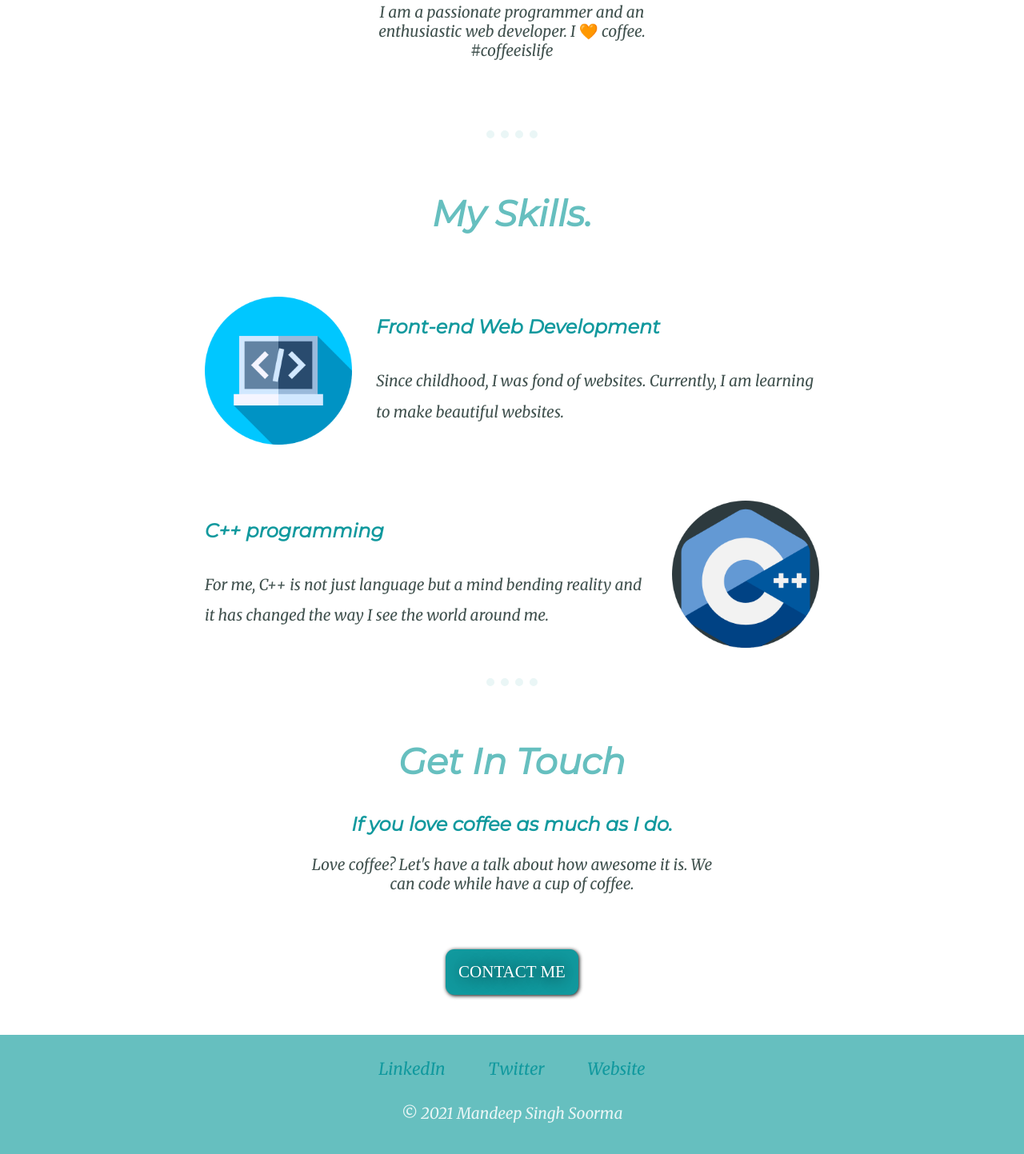
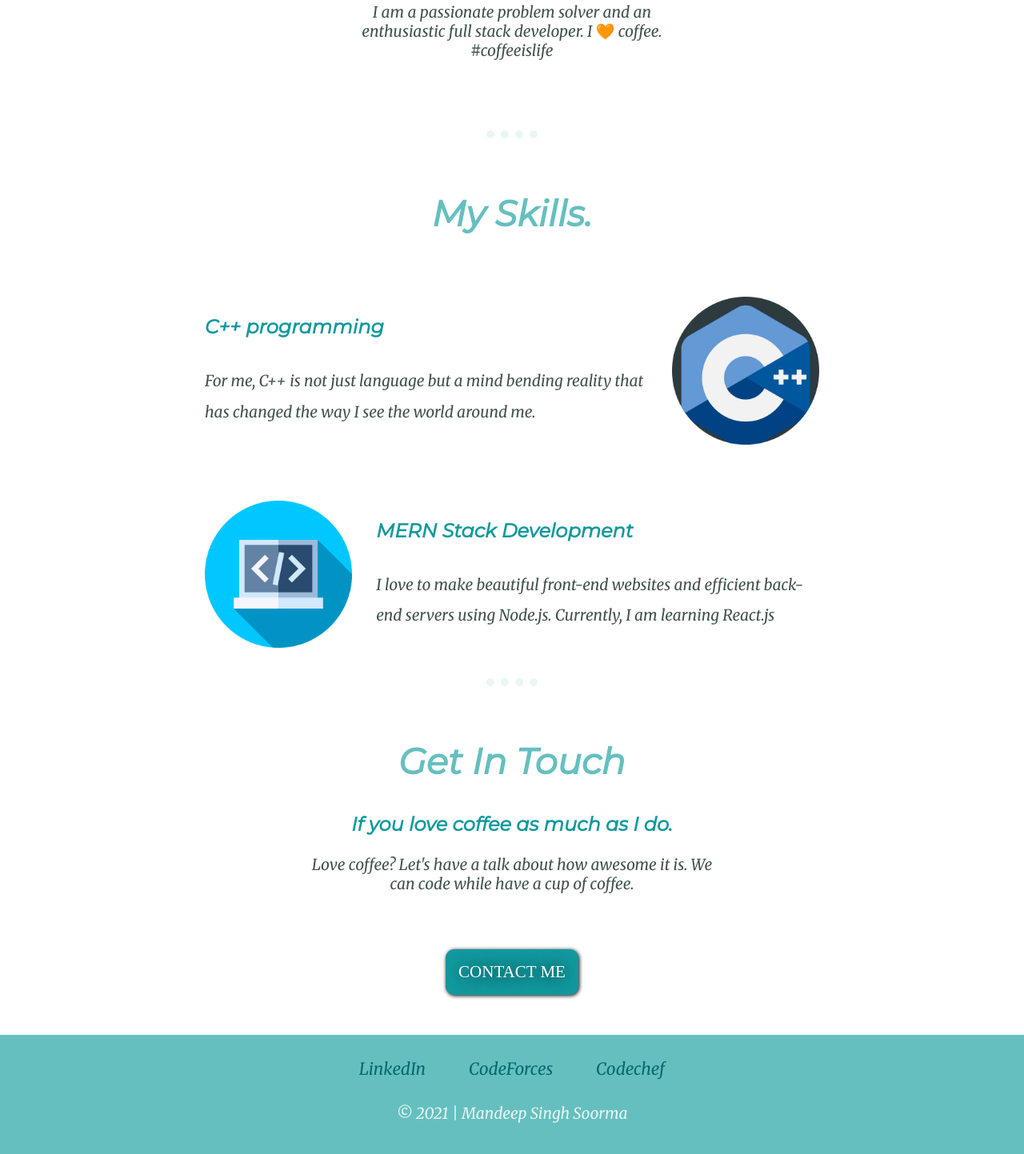
Before and after one commit to mandysingh150/mysite-css, a plain HTML site: page index.html in a window 1280 px wide. Shown: the part 1219-2662 px from the top of the page at 80% size. Drawn offline with Linux system fonts and the light colour scheme.

Commit message:
Update CV website

```diff
--- a/css/styles.css
+++ b/css/styles.css
@@ -13,7 +13,7 @@
 	padding: 30px 50px;
 }
 .footer-link {
-	color: #11999e;
+	color: #006b6e;
 	text-decoration: none;
 	margin: 0 25px;
 }
@@ -68,7 +68,6 @@
 	bottom: 9rem;
 	color: #eaf6f6;
 }
-/* copied from https://cssbuttoncreator.com/ */
 .button {
 	-webkit-border-radius: 11px;
 	-moz-border-radius: 11px;
--- a/index.html
+++ b/index.html
@@ -20,12 +20,11 @@
 		<img class="bottom-cloud" src="img/cloud.png" alt="cloud-img">
 		<img class="mountain" src="img/mountain.png" alt="mountain-img">
 	</div>
-	<!-- <hr> -->
 	<div class="middle-container">
 		<div class="profile">
 			<img class="profile-photo" src="img/myPicture-circle.png" alt="Mandeep" width="200px">
 			<h2>Hello.</h2>
-			<p>I am a passionate programmer and an enthusiastic web developer. I 🧡 coffee. #coffeeislife</p>
+			<p>I am a passionate problem solver and an enthusiastic full stack developer. I 🧡 coffee. #coffeeislife</p>
 		</div>
 
 		<hr>
@@ -33,14 +32,14 @@
 		<div class="skills">
 			<h2>My Skills.</h2>
 			<div class="skill-row">
-				<img class="web-img" src="img/web.png" alt="Web Development" width="300px">
-				<h3>Front-end Web Development</h3>
-				<p>Since childhood, I was fond of websites. Currently, I am learning to make beautiful websites.</p>
+				<img class="programming-img" src="img/c++.png" alt="c++ programming" width="300px">
+				<h3>C++ programming</h3>
+				<p class="no-right-wrapping">For me, C++ is not just language but a mind bending reality that has changed the way I see the world around me.</p>
 			</div>
 			<div class="skill-row">
-				<img class="programming-img" src="img/c++.png" alt="c++ programming" width="300px">
-				<h3>C++ programming</h3>
-				<p class="no-right-wrapping">For me, C++ is not just language but a mind bending reality and it has changed the way I see the world around me.</p>
+				<img class="web-img" src="img/web.png" alt="Web Development" width="300px">
+				<h3>MERN Stack Development</h3>
+				<p>I love to make beautiful front-end websites and efficient back-end servers using Node.js. Currently, I am learning React.js</p>
 			</div>
 		</div>
 
@@ -56,9 +55,9 @@
 
 	<div class="bottom-container">
 		<a class="footer-link" href="https://www.linkedin.com/in/mandeep-singh-soorma-0b553a191/">LinkedIn</a>
-		<a class="footer-link" href="#">Twitter</a>
-		<a class="footer-link" href="#">Website</a>
-		<p class="footer-para">© 2021 Mandeep Singh Soorma</p>
+		<a class="footer-link" href="https://codeforces.com/profile/mandysingh150">CodeForces</a>
+		<a class="footer-link" href="https://www.codechef.com/users/mandysingh150">Codechef</a>
+		<p class="footer-para">© 2021 | Mandeep Singh Soorma</p>
 	</div>
 
 </body>
```
